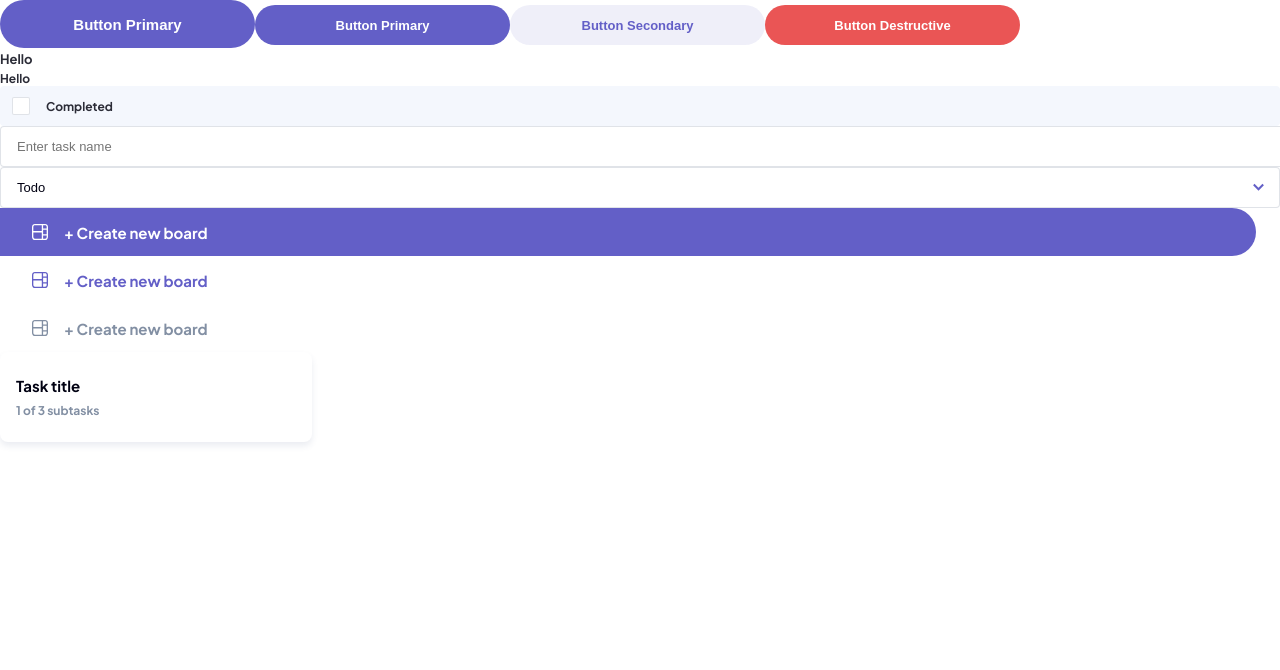
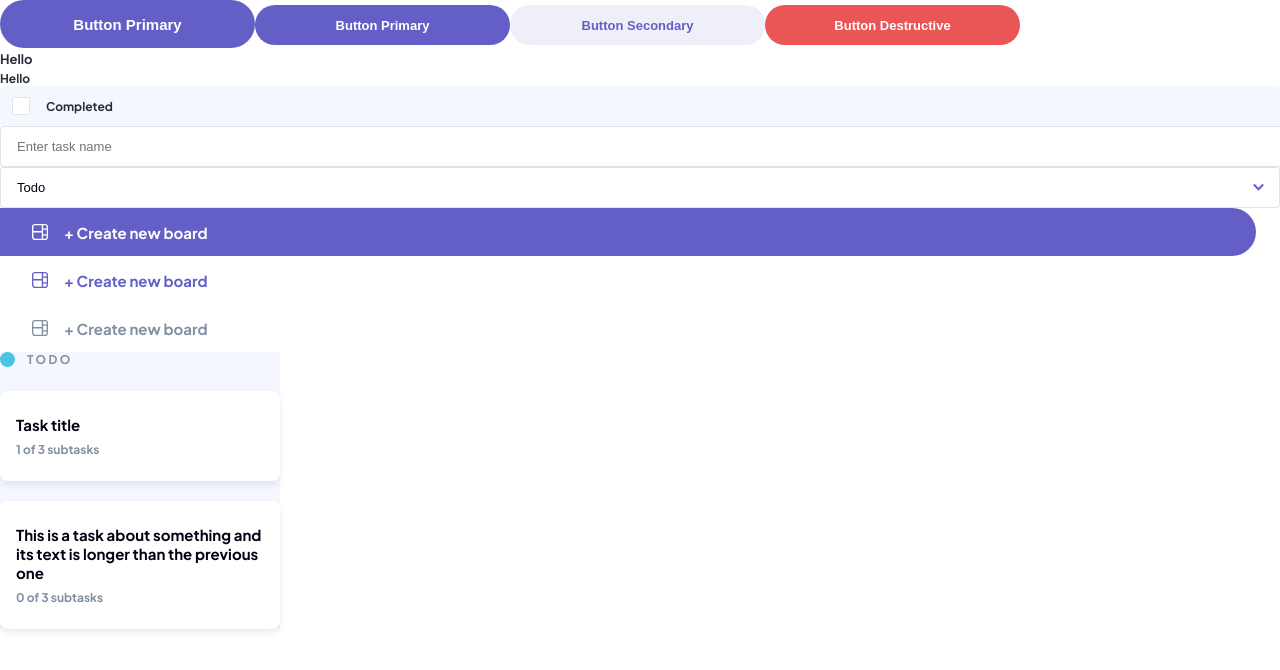
Before and after one commit to joanpujol/kanban-task-management-web-app, a Next.js app: page / in a window 1280 px wide. Shown: the top 670 px of the page. Built offline with nearby package versions, Linux system fonts and the light colour scheme.

Commit message:
Add BoardColumn component

```diff
--- a/app/page.tsx
+++ b/app/page.tsx
@@ -6,6 +6,7 @@ import { Dropdown } from "../components/atoms/Dropdown/Dropdown";
 import { NavigationMenu } from "../components/atoms/NavigationMenu/NavigationMenu";
 import { TextField } from "../components/atoms/TextField/TextField";
 import { Text } from "../components/atoms/Typography/Text";
+import { BoardColumn } from "../components/molecules/BoardColumn/BoardColumn";
 import { TaskCard } from "../components/molecules/TaskCard/TaskCard";
 import Layout from "./layout";
 
@@ -24,7 +25,8 @@ export default function HomePage() {
       <NavigationMenu isActive>+ Create new board</NavigationMenu>
       <NavigationMenu isAction>+ Create new board</NavigationMenu>
       <NavigationMenu>+ Create new board</NavigationMenu>
-      <TaskCard task={{
+      <BoardColumn name="TODO" tasks={[
+        {
           id: 1,
           title: "Task title",
           description: "Task description",
@@ -33,7 +35,18 @@ export default function HomePage() {
             { title: "Subtask 2", done: false },
             { title: "Subtask 3", done: false },
           ],
-      }} />
+        },
+        {
+          id: 2,
+          title: "This is a task about something and its text is longer than the previous one",
+          description: "Task description",
+          subtasks: [
+            { title: "Subtask 1", done: false },
+            { title: "Subtask 2", done: false },
+            { title: "Subtask 3", done: false },
+          ],
+        },
+      ]} />
     </Layout>
   )
 }
--- /dev/null
+++ b/components/atoms/Icons/Circle/Circle.styles.tsx
@@ -0,0 +1,8 @@
+import styled from "styled-components";
+
+export const StyledCircleIcon = styled.svg`
+  height: 15px;
+  width: 15px;
+  fill: none;
+  stroke-width: 2px;
+`;
--- /dev/null
+++ b/components/atoms/Icons/Circle/Circle.tsx
@@ -0,0 +1,11 @@
+import * as S from "./Circle.styles";
+
+type Props = {
+  fillColor: string;
+};
+
+export const Circle = ({ fillColor }: Props) => (
+  <S.StyledCircleIcon viewBox="0 0 15 15">
+    <circle cx="7.5" cy="7.5" r="7.5" fill={fillColor} />
+  </S.StyledCircleIcon>
+);
--- /dev/null
+++ b/components/molecules/BoardColumn/BoardColumn.styles.tsx
@@ -0,0 +1,25 @@
+import styled from "styled-components";
+import { StyledHeader4 } from "../../atoms/Typography/Header.styles";
+
+const spaceBetweenTasks = 20;
+
+export const BoardColumnWrapper = styled.div`
+  width: 280px;
+  background-color: ${({ theme: { theme } }) => theme.background.secondary};
+`;
+
+export const BoardColumnHeader = styled.div`
+  display: flex;
+  align-items: center;
+  margin-bottom: ${({ theme }) => theme.spacing.lg};
+
+  & > ${StyledHeader4} {
+    margin-left: 12px;
+  }
+`;
+
+export const BoardColumnBody = styled.div`
+  & > * {
+    margin-bottom: ${spaceBetweenTasks}px;
+  }
+`;
--- /dev/null
+++ b/components/molecules/BoardColumn/BoardColumn.tsx
@@ -0,0 +1,27 @@
+import { Task } from "../../../data/models/Task";
+import { Circle } from "../../atoms/Icons/Circle/Circle";
+import { Header } from "../../atoms/Typography/Header";
+import { TaskCard } from "../TaskCard/TaskCard";
+
+import * as S from "./BoardColumn.styles";
+
+type Props = {
+  name: string;
+  tasks: Task[];
+};
+
+export const BoardColumn = ({ name, tasks }: Props) => {
+  return (
+    <S.BoardColumnWrapper>
+      <S.BoardColumnHeader>
+        <Circle fillColor="#49C4E5" />
+        <Header size="sm">{name}</Header>
+      </S.BoardColumnHeader>
+      <S.BoardColumnBody>
+        {tasks.map((task) => (
+          <TaskCard key={task.id} task={task} />
+        ))}
+      </S.BoardColumnBody>
+    </S.BoardColumnWrapper>
+  );
+};
--- a/components/molecules/TaskCard/TaskCard.styles.tsx
+++ b/components/molecules/TaskCard/TaskCard.styles.tsx
@@ -3,7 +3,6 @@ import { StyledHeader3 } from "../../atoms/Typography/Header.styles";
 import { StyledText } from "../../atoms/Typography/Text.styles";
 
 export const TaskCardWrapper = styled.div`
-  width: 280px;
   background-color: ${({ theme: { theme } }) => theme.background.primary};
   padding: ${({ theme }) => theme.spacing.lg} ${({ theme }) => theme.spacing.md};
   border-radius: ${({ theme }) => theme.borderRadius.lg};
```
Lines whose indentation alone changed are shown as unchanged.
